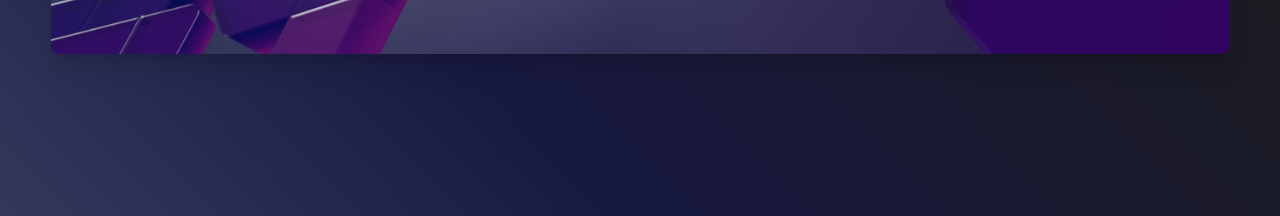
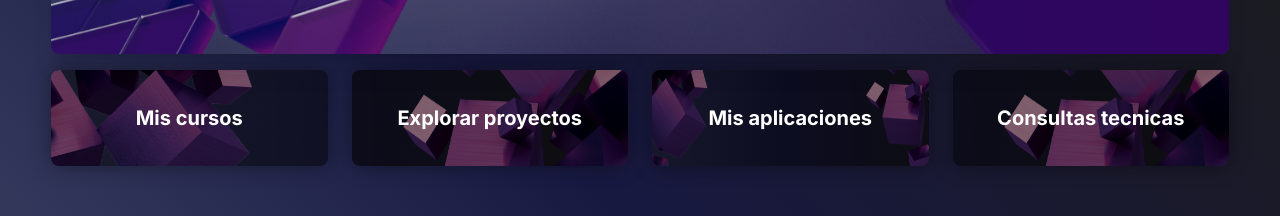
Before and after one commit to No-Country-simulation/h3-02-klowhub, a Next.js app in the folder client/: page /en/creator in a window 1280 px wide. Shown: the part 334-550 px from the top of the page. Built offline with nearby package versions, Linux system fonts and the light colour scheme; no server answers.

Commit message:
feat: add navigator in creator page

```diff
--- a/client/src/app/[locale]/(auth)/creator/page.tsx
+++ b/client/src/app/[locale]/(auth)/creator/page.tsx
@@ -1,7 +1,8 @@
 import { getTranslations, setRequestLocale } from 'next-intl/server';
+import BannerCta from '@root/src/core/components/Banner';
 import { routing } from '@root/src/core/lib/i18nRouting';
-import BannerCta from '@root/src/core/components/Banner';
 import banner from '/public/images/appsheet_particles.png';
+import NavigatorSection from '@root/src/features/creator/components/NavigatorSection/Index';
 
 export async function generateStaticParams() {
   const paths = routing.locales.map(locale => ({
@@ -41,6 +42,7 @@ export default async function CreatorPage({ params }: { params: Promise<{ locale
         imageSrc={banner}
         type="creator"
       />
+      <NavigatorSection />
     </main>
   );
 }
--- /dev/null
+++ b/client/src/core/components/Navigator/Index.tsx
@@ -0,0 +1,41 @@
+import type { ReactNode } from 'react';
+import { Link } from '../../lib/i18nRouting';
+import { cn } from '../../lib/utils';
+
+interface NavigatorProps {
+  href: string;
+  children: ReactNode;
+  className?: string;
+  bgImage: string;
+  bgPosition?: string;
+  bgSize?: string;
+}
+//background-size: 290% 175%;
+//background-position: 3% 20%;
+
+const Navigator = ({
+  href,
+  children,
+  className = '',
+  bgImage,
+  bgPosition = '0% 0%',
+  bgSize = '100% 100%',
+}: NavigatorProps) => {
+  return (
+    <Link
+      href={href}
+      style={{
+        background: `linear-gradient(0deg, rgba(0, 0, 0, 0.5), rgba(0, 0, 0, 0.5)), url(${bgImage})`,
+        backgroundSize: bgSize,
+        backgroundPosition: bgPosition,
+      }}
+      className={cn(
+        'flex h-24 w-full flex-row items-center justify-center overflow-hidden rounded-lg bg-cover bg-center bg-no-repeat p-4 text-center text-xl font-bold leading-10 text-white shadow-app-1',
+        className
+      )}>
+      {children}
+    </Link>
+  );
+};
+
+export default Navigator;
--- /dev/null
+++ b/client/src/features/creator/components/NavigatorSection/Index.tsx
@@ -0,0 +1,38 @@
+import Navigator from '@core/components/Navigator/Index';
+
+const NavigatorSection = () => {
+  return (
+    <div className="flex flex-row justify-between gap-6">
+      <Navigator
+        href="/creator/courses"
+        bgSize="290% 175%"
+        bgPosition="3% 20%"
+        bgImage="/images/klowhub_banner2.png">
+        Mis cursos
+      </Navigator>
+      <Navigator
+        href="/creator/projects"
+        bgSize="300% 240%"
+        bgPosition="-50% 3%"
+        bgImage="/images/klowhub_banner2.png">
+        Explorar proyectos
+      </Navigator>
+      <Navigator
+        href="/creator/apps"
+        bgSize="125% 100%"
+        bgPosition="55% 100%"
+        bgImage="/images/klowhub_banner2.png">
+        Mis aplicaciones
+      </Navigator>
+      <Navigator
+        href="/creator/consultancies"
+        bgSize="300% 240%"
+        bgPosition="-50% 3%"
+        bgImage="/images/klowhub_banner2.png">
+        Consultas tecnicas
+      </Navigator>
+    </div>
+  );
+};
+
+export default NavigatorSection;
```
Also changed, not shown: 2 other files (tests, documents, lock files or other folders).
